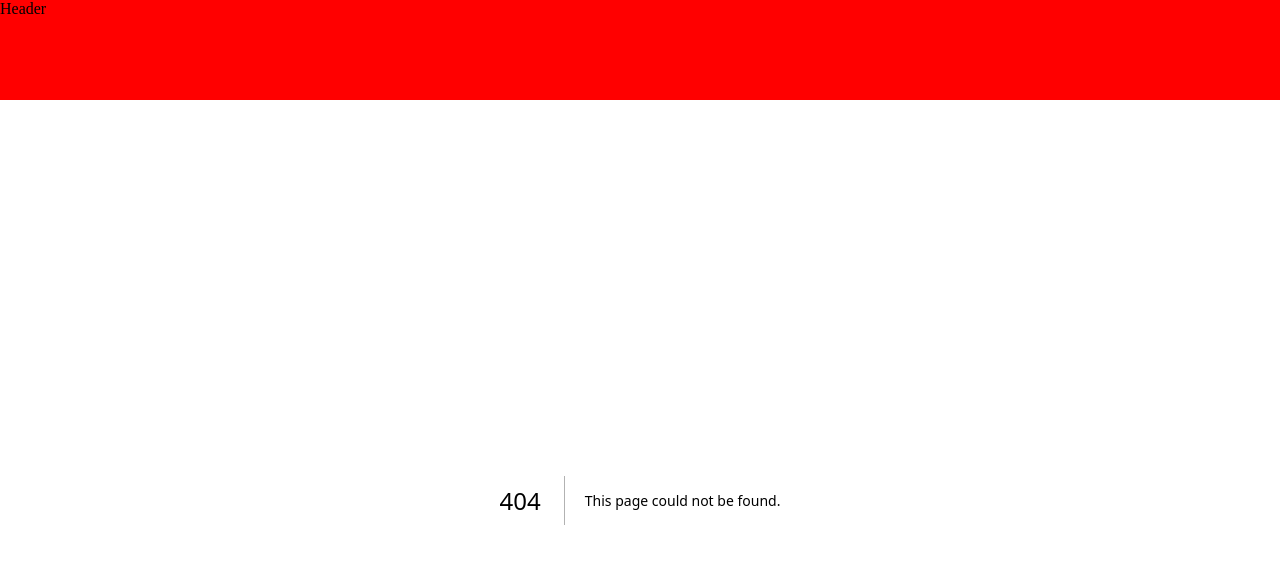
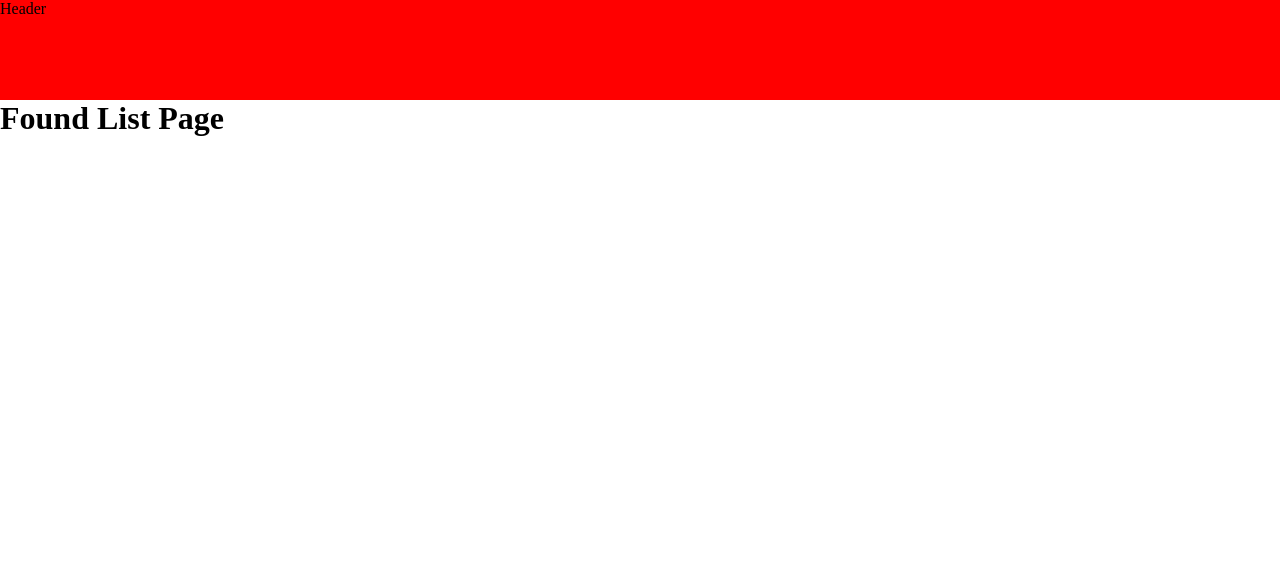
Before and after one commit to szymon-kuc/hacknation-front, a Next.js app: page /found-list in a window 1280 px wide. Before the commit this address had no page. Shown: the top 564 px of the page. Built offline with nearby package versions, Linux system fonts and the light colour scheme.

Commit message:
found-list page

```diff
--- /dev/null
+++ b/src/app/found-list/page.tsx
@@ -0,0 +1,7 @@
+export default function FoundListPage() {
+  return (
+    <div>
+      <h1>Found List Page</h1>
+    </div>
+  );
+}
--- a/src/app/page.tsx
+++ b/src/app/page.tsx
@@ -1,4 +1,3 @@
-import Image from "next/image";
 
 export default function Home() {
   return (
--- a/src/components/header/css/header.css
+++ /dev/null
@@ -1,5 +0,0 @@
-.header {
-  width: 100%;
-  height: 100px;
-  background: red;
-}/*# sourceMappingURL=header.css.map */
```
Also changed, not shown: 1 other file (tests, documents, lock files or other folders).
